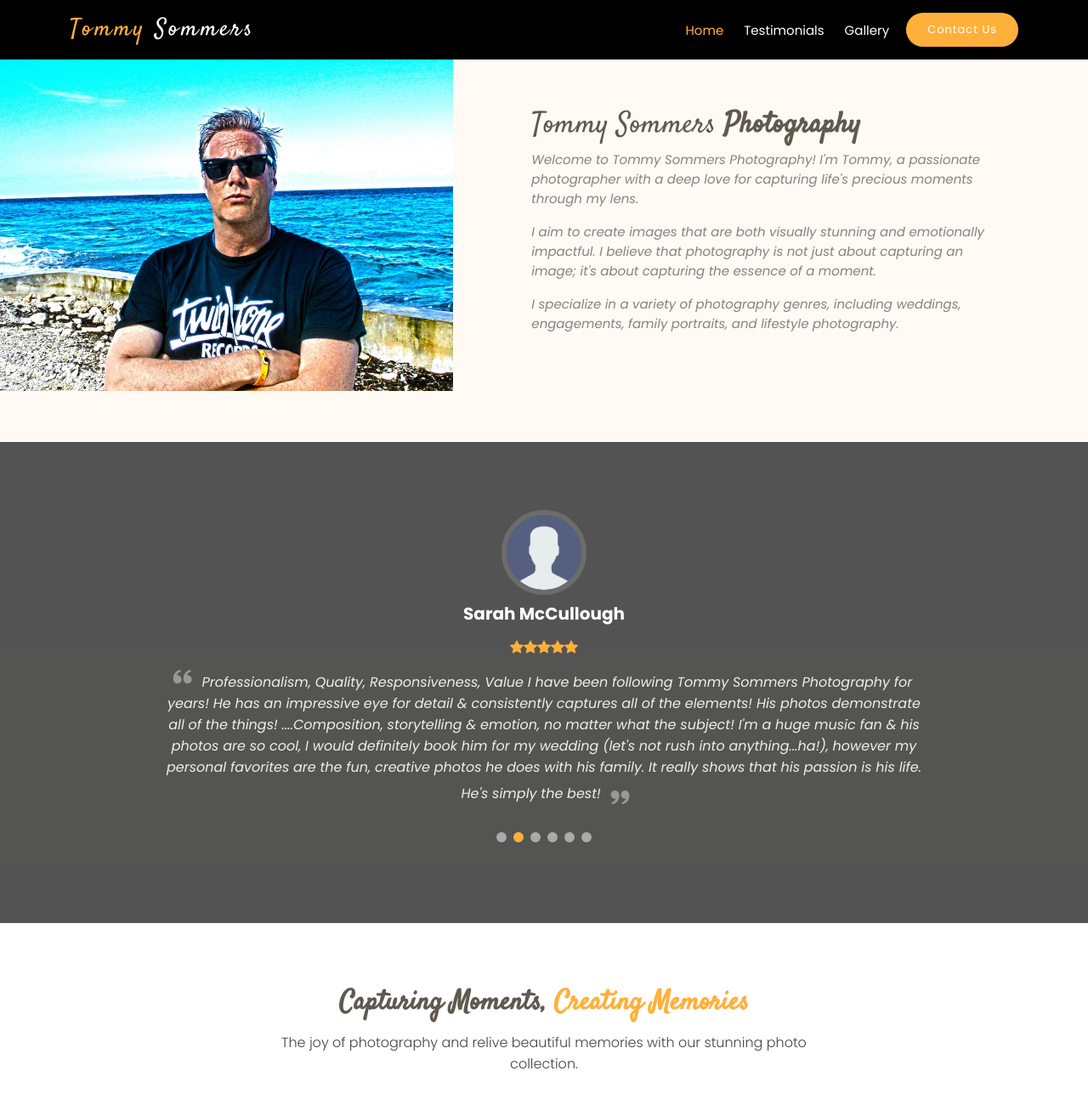
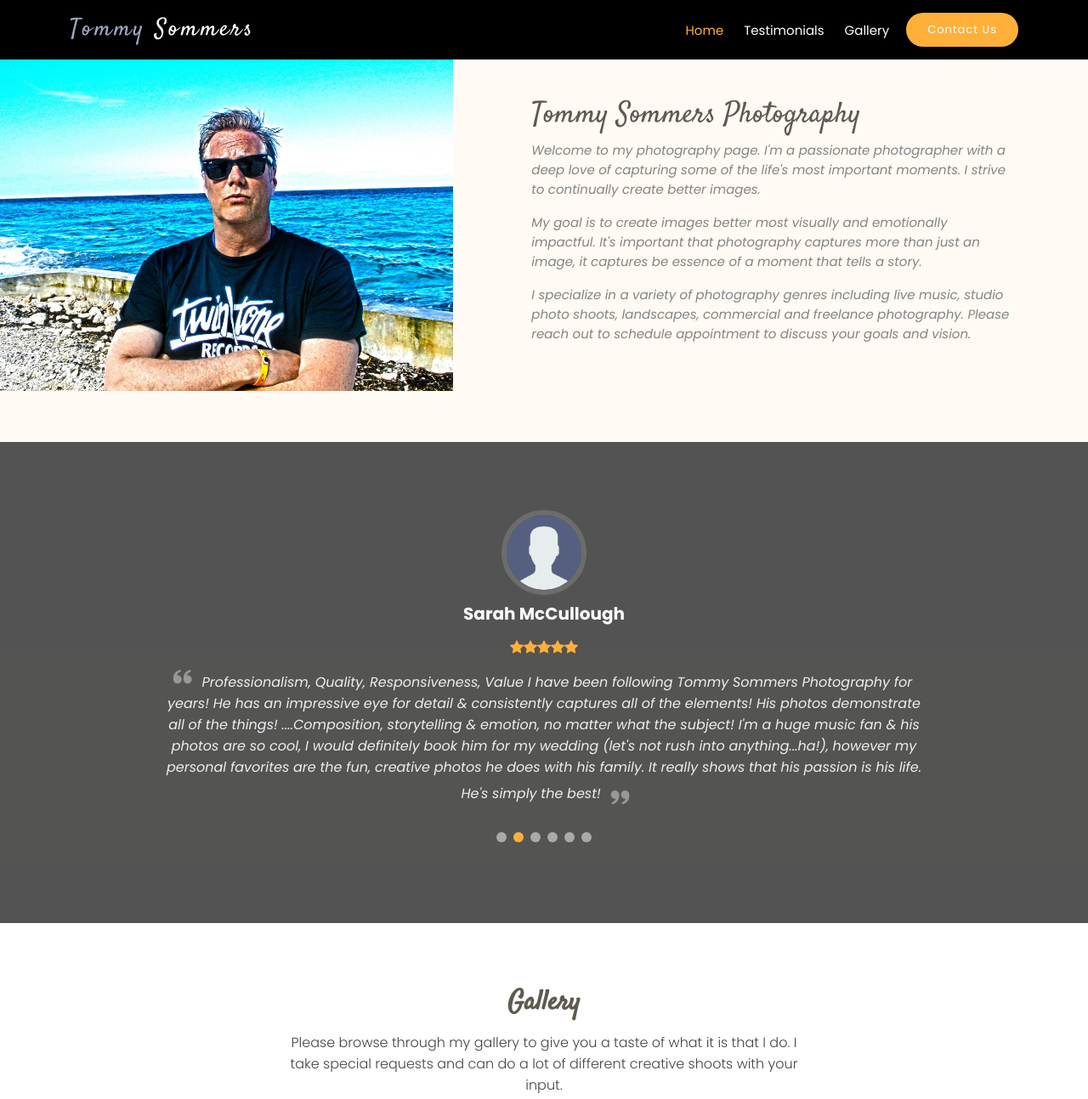
Before and after one commit to suhasasumukh/tommysommers, a plain HTML site: page index.html in a window 1280 px wide. Shown: the top 1293 px of the page at 85% size. Drawn offline with nearby package versions, Linux system fonts and the light colour scheme; grey boxes are pictures that could not be loaded.

Commit message:
new design

```diff
--- a/index.html
+++ b/index.html
@@ -35,7 +35,7 @@
     <div class="container-fluid container-xl d-flex align-items-center justify-content-between">
 
       <div class="logo me-auto">
-        <h1><a href="index.html"><span style="color: #ffb03b; font-size: 28px; font-weight: 400;">Tommy</span> <span
+        <h1><a href="index.html"><span style="color: #9fa5bd; font-size: 28px; font-weight: 400;">Tommy</span> <span
               style="color: #fff; font-size: 28px; font-weight: 400;">Sommers</span></a></h1>
       </div>
 
@@ -67,17 +67,15 @@
           <div class="col-lg-7 d-flex flex-column justify-content-center align-items-stretch">
 
             <div class="content">
-              <h3>Tommy Sommers <strong>Photography</strong></h3>
+              <h3>Tommy Sommers Photography</h3>
               <p class="fst-italic">
-                Welcome to Tommy Sommers Photography! I'm Tommy, a passionate photographer with a deep love for
-                capturing life's precious moments through my lens.
+                Welcome to my photography page. I'm a passionate photographer with a deep love of capturing some of the life's most important moments. I strive to continually create better images.
               </p>
               <p class="fst-italic">
-                I aim to create images that are both visually stunning and emotionally impactful. I believe that
-                photography is not just about capturing an image; it's about capturing the essence of a moment.
+                My goal is to create images better most visually and emotionally impactful. It's important that photography captures more than just an image, it captures be essence of a moment that tells a story.
               </p>
               <p class="fst-italic">
-                I specialize in a variety of photography genres, including weddings, engagements, family portraits, and lifestyle photography.
+                I specialize in a variety of photography genres including live music, studio photo shoots, landscapes, commercial and freelance photography. Please reach out to schedule appointment to discuss your goals and vision.
               </p>
               <!-- <ul>
                 <li><i class=""></i> I specialize in a variety of photography genres, including weddings, engagements,
@@ -226,8 +224,8 @@
       <div class="container-fluid">
 
         <div class="section-title">
-          <h2>Capturing Moments, <span>Creating Memories</span></h2>
-          <p>The joy of photography and relive beautiful memories with our stunning photo collection.</p>
+          <h2>Gallery</h2>
+          <p>Please browse through my gallery to give you a taste of what it is that I do. I take special requests and can do a lot of different creative shoots with your input.</p>
         </div>
 
         <div class="row g-0">
@@ -418,20 +416,20 @@
 
                       <div class="col-lg-3 col-md-6 info mt-4 mt-lg-0">
                           <i class="bi bi-clock"></i>
-                          <h4>Open Hours:</h4>
-                          <p>Days: Mon-Fri<br>Time: TBA</p>
+                          <h4>Add to Calender:</h4>
+                          <p>Google Calender</p>
                       </div>
 
                       <div class="col-lg-4 col-md-6 info mt-4 mt-lg-0">
                           <i class="bi bi-envelope"></i>
                           <h4>Email:</h4>
-                          <p><a href="mailto:tommysommersphotography@gmail.com">tommysommersphotography@gmail.com</a><br></p>
+                          <p><a style="color: #000d2a;" href="mailto:tommysommersphotography@gmail.com">tommysommersphotography@gmail.com</a><br></p>
                       </div>
 
                       <div class="col-lg-2 col-md-6 info mt-4 mt-lg-0">
                           <i class="bi bi-phone"></i>
                           <h4>Call:</h4>
-                          <p><a href="tel:+1 952 994 7204">+1 952 994 7204</a></p>
+                          <p><a style="color: #000d2a;" href="tel:+1 952 994 7204">+1 952 994 7204</a></p>
                       </div>
                   </div>
               </div>
```
